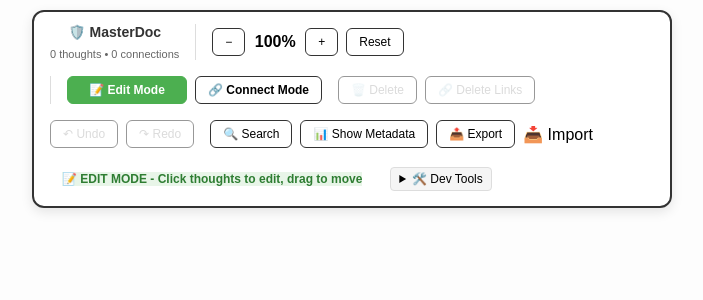
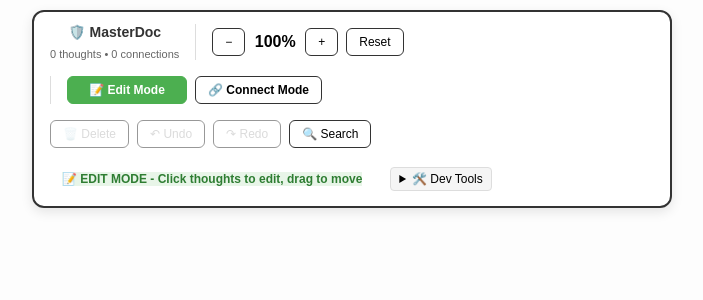
Before and after one commit to snhthkkr/atem, a React (Vite) app: page / in a window 1280 px wide. Shown: the top 300 px of the page, without its empty margins (288-991 px from the left). Built offline with nearby package versions, Linux system fonts and the light colour scheme.

Commit message:
🧹 Clean HUD and disable editing in connect mode - clear separation of concerns

```diff
--- a/src/App.tsx
+++ b/src/App.tsx
@@ -266,11 +266,12 @@ function App() {
       console.log('📝 Edit mode - focusing thought');
       setActiveThoughtId(thoughtId);
     } else if (currentMode === 'connect') {
-      // Connect mode - handle connection logic
+      // Connect mode - handle connection logic only (no editing)
       if (selectedThought === null) {
         // No thought selected - select this one
         console.log('🔗 Connect mode - selecting thought');
         setSelectedThought(thoughtId);
+        // Don't focus for editing in connect mode
       } else if (selectedThought === thoughtId) {
         // Same thought - deselect
         console.log('❌ Connect mode - deselecting thought');
@@ -458,41 +459,14 @@ function App() {
           </button>
         </div>
 
-        {/* Thought Actions */}
-        <div className="thought-actions">
-          <button onClick={() => activeThought && deleteThought(activeThought.id)} disabled={!activeThought}>
+        {/* Essential Actions */}
+        <div className="essential-actions">
+          <button onClick={() => activeThought && deleteThought(activeThought.id)} disabled={!activeThought || currentMode === 'connect'}>
             🗑️ Delete
           </button>
-          <button onClick={() => activeThought && deleteAllConnections(activeThought.id)} disabled={!activeThought || getConnectionCount(activeThought.id) === 0}>
-            🔗 Delete Links
-          </button>
-        </div>
-
-        {/* History Controls */}
-        <div className="history-controls">
           <button onClick={undo} disabled={state.cursor === 0}>↶ Undo</button>
           <button onClick={redo} disabled={state.cursor >= state.events.length}>↷ Redo</button>
-        </div>
-
-        {/* Search & Data */}
-        <div className="data-controls">
           <button onClick={() => setShowSearch(!showSearch)}>🔍 Search</button>
-          <button onClick={() => setShowMetadata(!showMetadata)} className={showMetadata ? "active" : ""}>
-            📊 {showMetadata ? "Hide" : "Show"} Metadata
-          </button>
-          <button onClick={exportThoughts}>📤 Export</button>
-        <label className="import-label">
-            📥 Import
-          <input
-            type="file"
-            accept="application/json"
-            onChange={(e) => {
-              const f = e.target.files?.[0];
-              if (f) importThoughts(f);
-              e.currentTarget.value = "";
-            }}
-          />
-        </label>
         </div>
 
         {/* Mode Status */}
@@ -501,7 +475,7 @@ function App() {
             <span className="linking-ready">📝 EDIT MODE - Click thoughts to edit, drag to move</span>
           ) : (
             <span className="linking-active">
-              🔗 CONNECT MODE - {selectedThought ? 'Click another thought to connect' : 'Click a thought to select'}
+              🔗 CONNECT MODE - {selectedThought ? 'Click another thought to connect' : 'Click a thought to select'} • No editing allowed
             </span>
           )}
         </div>
@@ -510,7 +484,7 @@ function App() {
         <details className="dev-tools">
           <summary>🛠️ Dev Tools</summary>
 
-          {/* Clear Instructions */}
+          {/* Mode Guide */}
           <div style={{
             background: '#f8f9fa',
             padding: '12px',
@@ -520,13 +494,10 @@ function App() {
             fontSize: '12px',
             lineHeight: '1.4'
           }}>
-            <strong>📋 INTERACTION GUIDE:</strong><br/>
-            • <strong>1 Click</strong> on thought → Edit mode<br/>
-            • <strong>2 Clicks</strong> on thought → Connection mode<br/>
-            • <strong>1 Click</strong> on another thought → Connect them<br/>
-            • <strong>Click empty space</strong> → Cancel connection<br/>
-            • <strong>Drag</strong> thought → Move it<br/>
-            • <strong>Click empty space</strong> → Create new thought
+            <strong>📋 MODE GUIDE:</strong><br/>
+            <strong>📝 Edit Mode:</strong> Click thoughts to edit, drag to move<br/>
+            <strong>🔗 Connect Mode:</strong> Click thoughts to select/connect (no editing)<br/>
+            <strong>Empty space:</strong> Create new thought (any mode)
           </div>
 
           <div className="dev-buttons">
@@ -814,8 +785,13 @@ function DraggableThought({
                 onTextChange(e.target.value);
                 autoGrow();
               }}
-        onFocus={onFocus}
+              onFocus={currentMode === 'edit' ? onFocus : undefined}
               onInput={autoGrow}
+              readOnly={currentMode === 'connect'}
+              style={{
+                cursor: currentMode === 'connect' ? 'crosshair' : 'text',
+                opacity: currentMode === 'connect' ? 0.8 : 1
+              }}
             />
       {/* Connection count badge */}
       {connectionCount > 0 && (
```
Lines whose indentation alone changed are shown as unchanged.
